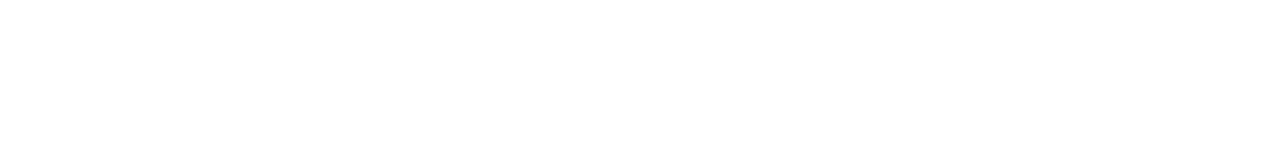
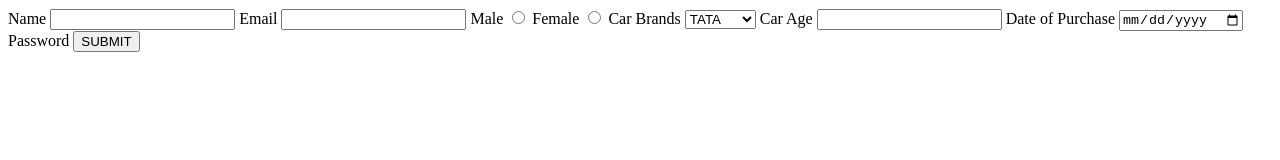
Before and after one commit to acciojob/car-insurance-form-Rishabh-dev545, a website: page main.html in a window 1280 px wide. Drawn offline with Linux system fonts and the light colour scheme.

Commit message:
created a submission

```diff
--- a/main.html
+++ b/main.html
@@ -8,6 +8,34 @@
 
 <body>
 	<!-- the entire body must be written by student -->
+	<form method="post">
+		<label for="name">Name</label>
+		<input type="text" id="name" required>
+		<label for="email">Email</label>
+		<input type="email" id="email" required>
+		<label for="male">Male</label>
+		<input type="radio" id="male" name="gender" value="male" required>
+		<label for="female">Female</label>
+		<input type="radio" id="female" name="gender" value="female" required>
+		<label for="car brand">Car Brands</label>
+		<select id="cars" name="cars">
+			<option value="TATA">TATA</option>
+			<option value="SUZUKI">SUZUKI</option>
+			<option value="BENZ">BENZ</option>
+			<option value="AUDI">AUDI</option>
+		</select>
+		<label for="car age">Car Age</label>
+		<input type="number" id="carage" required>
+		<label for="dop">Date of Purchase</label>
+		<input type="date" id="dop" required>
+		<label for="password">Password</label>
+		<label type="password" id="password" name="password" required>
+
+	   <button type="submit">SUBMIT</button>
+
+
+	</form>
+
     <script type="text/javascript" src="./script.js">
 </script>
 
```
